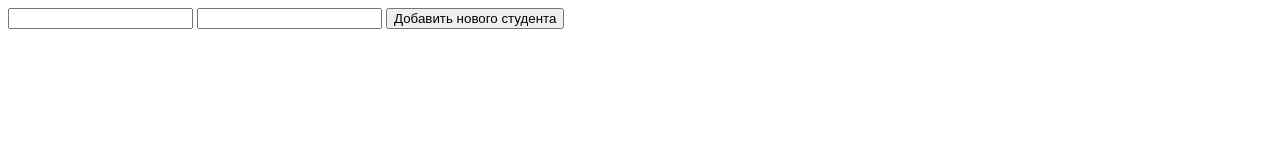
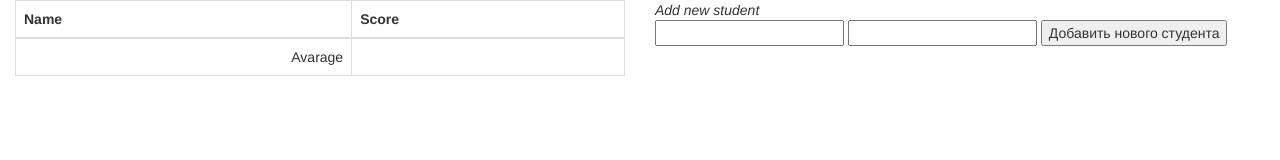
Before and after one commit to MokhurenkoYarik/InCamp-beginning, a plain HTML site: page src/index.html in a window 1280 px wide. Drawn offline with nearby package versions, Linux system fonts and the light colour scheme; no server answers.

Commit message:
table and styles

```diff
--- a/db.json
+++ b/db.json
@@ -14,11 +14,6 @@
       "id": 1,
       "name": "Yarik",
       "mark": "5"
-    },
-    {
-      "name": "",
-      "mark": "",
-      "id": 2
     }
   ]
 }
--- a/src/index.html
+++ b/src/index.html
@@ -3,21 +3,54 @@
 <head>
 	<meta charset="UTF-8">
 	<title>InCamp</title>
+	<!-- Latest compiled and minified CSS -->
+<link rel="stylesheet" href="https://maxcdn.bootstrapcdn.com/bootstrap/3.3.7/css/bootstrap.min.css" integrity="sha384-BVYiiSIFeK1dGmJRAkycuHAHRg32OmUcww7on3RYdg4Va+PmSTsz/K68vbdEjh4u" crossorigin="anonymous">
+
+<!-- Optional theme -->
+<link rel="stylesheet" href="https://maxcdn.bootstrapcdn.com/bootstrap/3.3.7/css/bootstrap-theme.min.css" integrity="sha384-rHyoN1iRsVXV4nD0JutlnGaslCJuC7uwjduW9SVrLvRYooPp2bWYgmgJQIXwl/Sp" crossorigin="anonymous">
 
 </head>
 <body>
 <template id="student-template">
-	<div class="student">
-		<h1></h1>
-		<div></div>
-	</div>
+	<tr class="student">
+		<td><h1></h1></td>
+		<td><div></div></td>
+	</tr>
 </template>
-<div id="students"></div>
+<div class="col-lg-6" >
+              <div class="card" >
+                <div class="card-body">
+                  <table class="table table-responsive-sm table-bordered">
+                    <thead>
+                      <tr>
+                        <th>Name</th>
+						<th>Score</th>
+                      </tr>
+                    </thead>
+                    <tbody id="students">
+                    </tbody>
+                    <tfoot>
+                    	<tr>
+                    		<td align="right">Avarage</td>
+                    		<td id="avarage-mark"></td>
+                    	</tr>
+                    </tfoot>
+                  </table>
+                </div>
+              </div>
+            </div>
+ <div class="col-lg-6" >
+  <div class="card" >
+                <div class="card-header">
+                  <i class="fa fa-align-justify">Add new student</i>
+                </div>
 <form action="" id='student-form'>
-	<input name="name">
-	<input name="mark">
+	<input name="name" required>
+	<input name="mark" required>
 	<button type="submit">Добавить нового студента</button>
 </form>
+</div>
+</div>
 <script type="text/javascript" src="main.js"></script>
 </body>
 </html>
--- a/src/main.js
+++ b/src/main.js
@@ -45,6 +45,7 @@ function updateStudentElement(studentElement, student){
 
 function renderStudents(students){
 	console.log(students);
+	let summMarks = 0;
 	let template = document.getElementById('student-template');
 	let studentElement = template.content.querySelector('.student');
 	let studentList = document.getElementById('students');
@@ -52,8 +53,12 @@ function renderStudents(students){
 	for (let student of students){
 		let studentClone = studentElement.cloneNode(true);
 		updateStudentElement(studentClone, student);
+		summMarks += parseInt(student.mark);
 		studentList.appendChild(studentClone);
 	}
+	let avarageElement = document.getElementById("avarage-mark");
+	avarageElement.innerHTML = String(summMarks/students.length);
+	studentForm.mark.value = '';
 };
 
 var studentsArray = [{name:"Anton", mark:"3"}, {name:"Maksim",mark:"4"}, {name:"Yarik",mark:"5"}];
```
